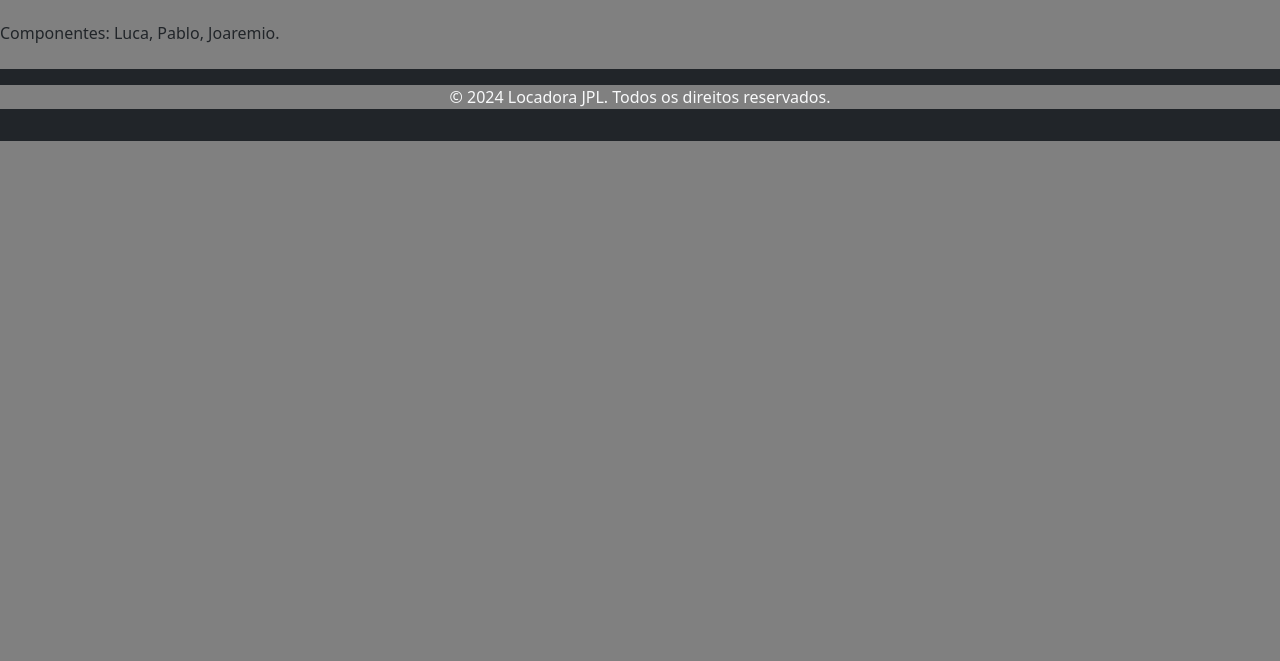
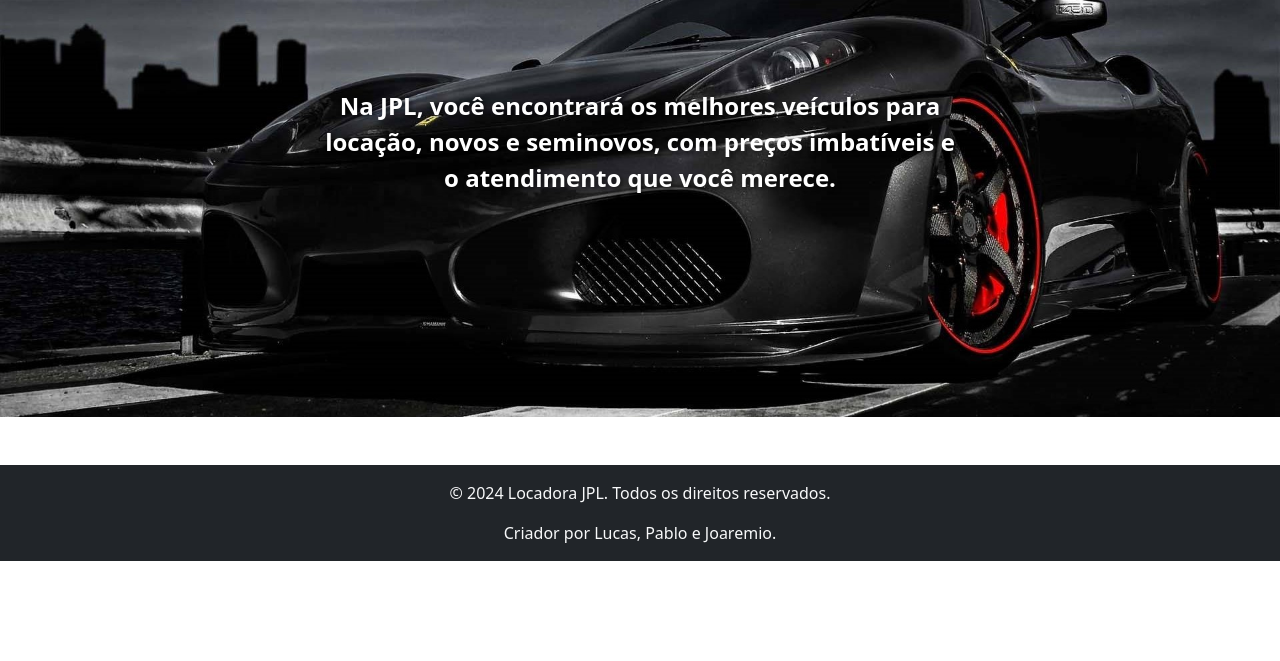
Before and after one commit to pabloportuga/DWEB1-Projeto-JLP, a plain HTML site: page index.html in a window 1280 px wide. Shown: the part 139-800 px from the top of the page. Drawn offline with nearby package versions, Linux system fonts and the light colour scheme; no server answers.

Commit message:
adicionado uma foto no inicio da pagina

```diff
--- a/assets/style.css
+++ b/assets/style.css
@@ -1,3 +1,15 @@
-*{
-	background-color: grey;
+#img{
+	position: relative;
 }
+#text{
+	width: 50%;
+	position: absolute;
+    top: 45%;
+    left: 50%;
+    transform: translate(-50%, -50%);
+    color: white;
+    font-size: 24px;
+    font-weight: bold;
+    text-align: center;
+    text-shadow: 2px 2px 5px rgba(0, 0, 0, 0.7);
+}
--- a/index.html
+++ b/index.html
@@ -26,15 +26,18 @@
     </header>
 
     <main>
-        <h1>Bem-vindo à Locadora JPL!</h1>
-        <div>Aqui na JPL, você encontrará os melhores veículos para locação, novos e seminovos, com preços imbatíveis e o atendimento que você merece.</div>
+      <div id="img">
+        <img src="2edb538553aacadb9df9d4713985b92c.jpg" alt="" style="width: 100%; height: 500px; object-fit: cover;">
+        <div id="text">Na JPL, você encontrará os melhores veículos para locação, novos e seminovos, com preços imbatíveis e o atendimento que você merece.</div>
+      </div>
         <br>
-        <div>Componentes: Luca, Pablo, Joaremio.</div>
+
         <br>
     </main>
 
     <footer class="text-center py-3 bg-dark text-light">
       <p>&copy; 2024 Locadora JPL. Todos os direitos reservados.</p>
+      <div>Criador por Lucas, Pablo e Joaremio.</div>
     </footer>
 
 
```
Also changed, not shown: 2edb538553aacadb9df9d4713985b92c.jpg (added).
